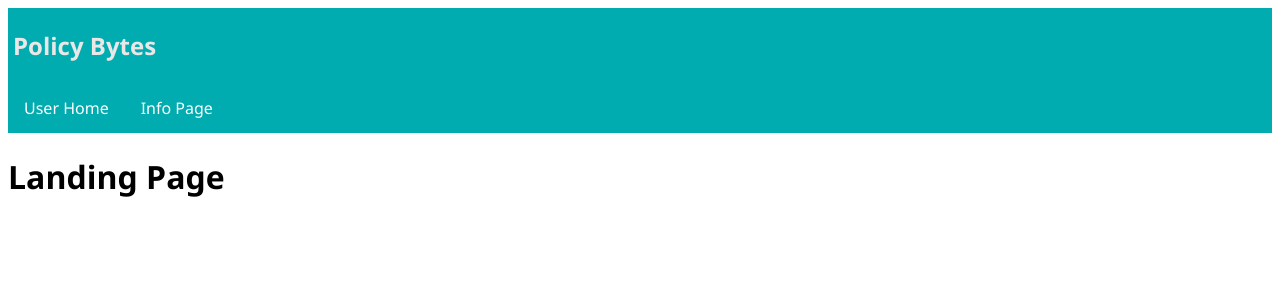
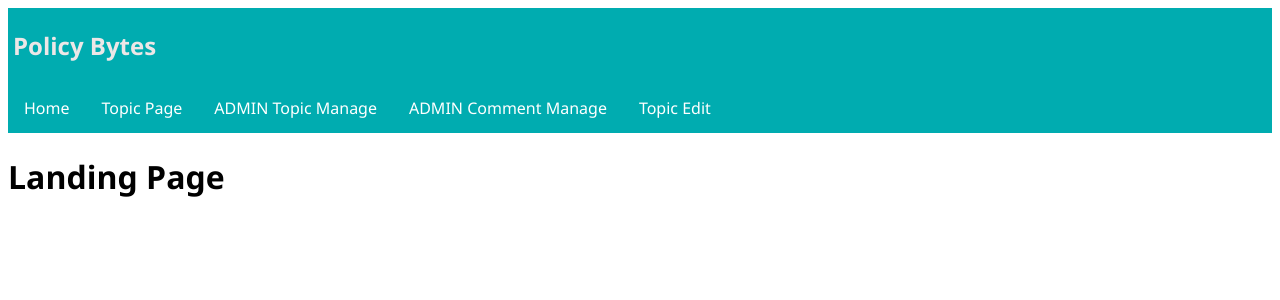
Before and after one commit to prime-hadar-policy-bytes/policy_bytes, a React (Create React App) app: page /home in a window 1280 px wide. Before the commit this address led to /landingPage. Shown: the top 300 px of the page. Built offline with nearby package versions, Linux system fonts and the light colour scheme.

Commit message:
Dev Nav working

```diff
--- a/src/App.js
+++ b/src/App.js
@@ -23,12 +23,12 @@ const App = () => (
   <div>
     <Header title="Policy Bytes" />
     <Router>
+      <div>
         <Nav/>
         <Switch>
-        <Redirect exact from="/" to="/landingPage" />
-        <Redirect exact from="/home" to="/landingPage" />
+          <Redirect exact from="/" to="/home" />
           <Route
-          path="/landingPage"
+            path="/home"
             component={LandingPage}
           />
           <Route
@@ -59,8 +59,9 @@ const App = () => (
           />
           {/* OTHERWISE (no path!) */}
           <Route render={() => <h1>404</h1>} />
+        </Switch>
+      </div>
 
-      </Switch>
     </Router>
   </div>
 );
--- a/src/components/Nav/Nav.jsx
+++ b/src/components/Nav/Nav.jsx
@@ -6,13 +6,28 @@ const Nav = () => (
     <div>
       <ul>
         <li>
-          <Link to="/user">
-            User Home
+          <Link to="/home">
+            Home
           </Link>
         </li>
         <li>
-          <Link to="/info">
-            Info Page
+          <Link to="/topicPage">
+            Topic Page
+          </Link>
+        </li>
+        <li>
+          <Link to="/topicManage">
+            ADMIN Topic Manage
+          </Link>
+        </li>
+        <li>
+          <Link to="/commentManage">
+            ADMIN Comment Manage
+          </Link>
+        </li>
+        <li>
+          <Link to="/topicEdit">
+            Topic Edit
           </Link>
         </li>
       </ul>
```
Lines whose indentation alone changed are shown as unchanged.
